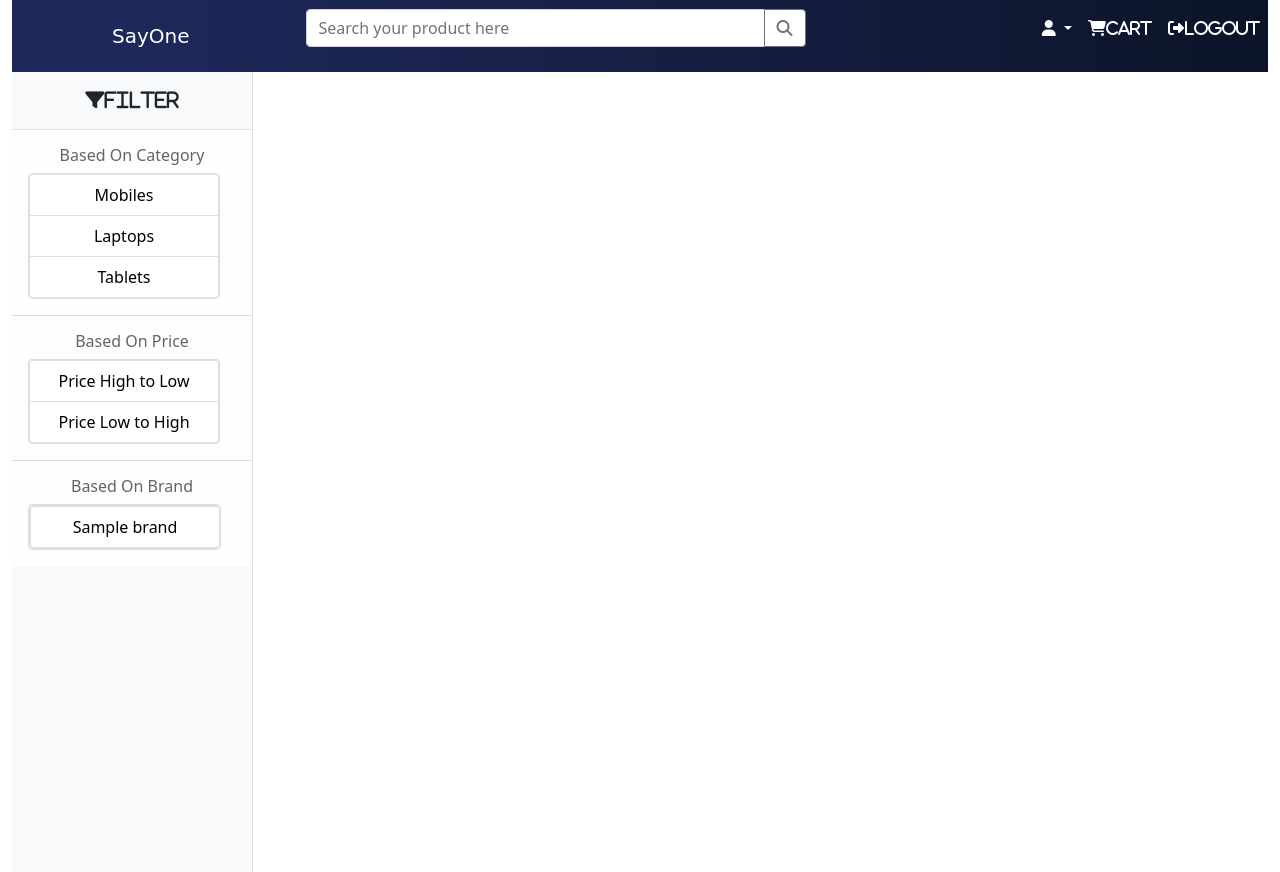
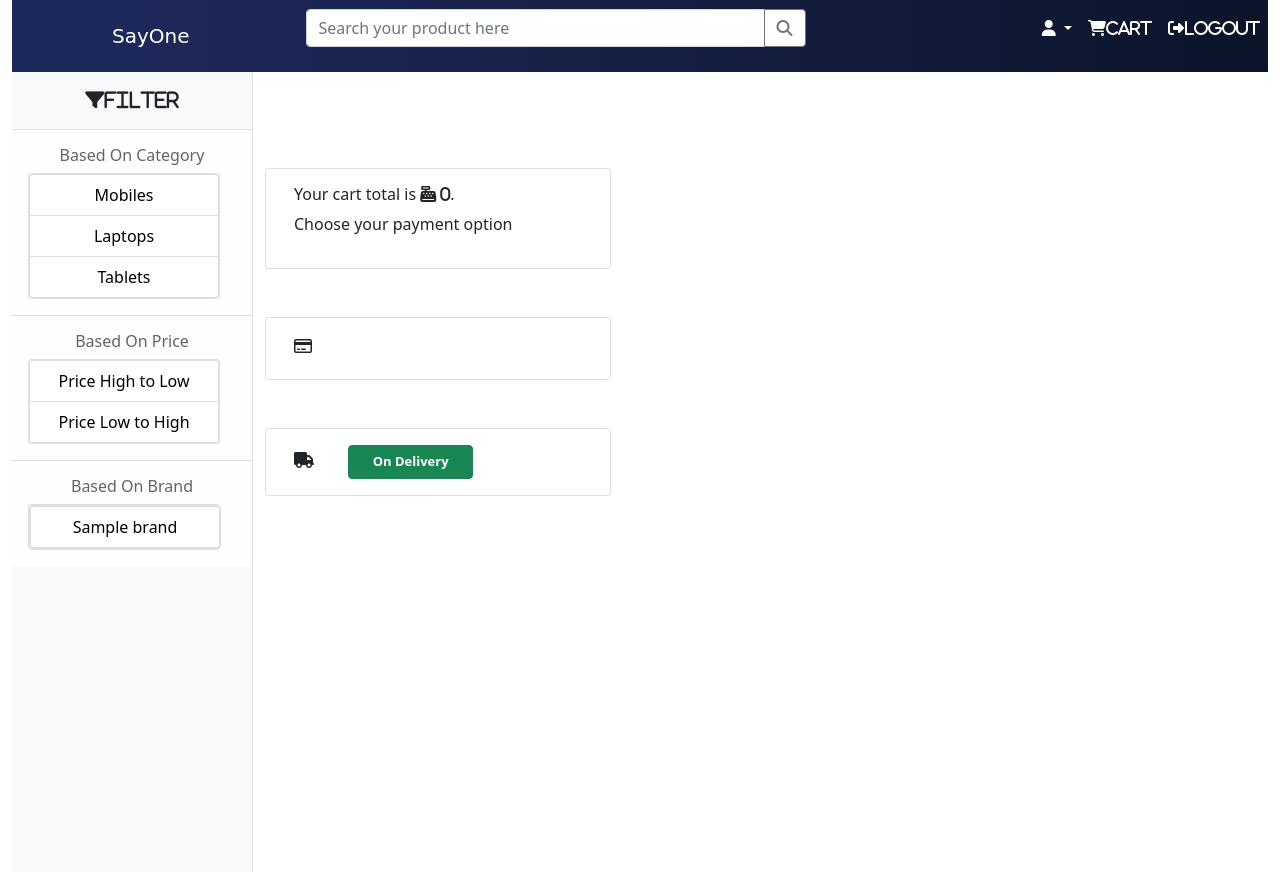
Before and after one commit to VrindhaAravind/ElectronicStore, a Django app: page /customer/order/proceed in a window 1280 px wide. Run offline with Django 3.2, Linux system fonts and the light colour scheme; a user stored in the database is signed in; tables that the repository leaves empty hold one stand-in row (values such as "Sample post"); parts of the project's set-up code (start-up, migrations or seed data) failed here and were passed over; some libraries are stand-ins or nearby versions.

Commit message:
Update stripe.html

```diff
--- a/electronicstore/customer/templates/stripe.html
+++ b/electronicstore/customer/templates/stripe.html
@@ -4,10 +4,9 @@
     <div class="col-4"></div>
     <div class="col-4">
         <div class="row mt-5">
-            {% for price,value in total.items%}
             <div class="card mt-5">
                 <div class="card-body">
-                    <h6>Your cart total is  <i class="fas fa-cash-register">  {{value}} </i>.</h6>
+                    <h6>Your cart total is  <i class="fas fa-cash-register">  {{total}} </i>.</h6>
                     <p>Choose your payment option  </p>
                 </div>
             </div>
@@ -20,7 +19,7 @@
                                 data-key="{{key}}"
                                 data-currency="INR"
                                 data-description="Payment Gateway"
-                                data-amount="{{value}}"
+                                data-amount={{amount}}
                                 data-locale="auto"></script>
                     </form>
                 </div>
@@ -28,10 +27,9 @@
             <div class="card mt-5">
                 <div class="card-body">
                     <i class="fas fa-truck" style="width:50px; height:25px;"></i>
-                    <a class="btn btn-success" href="{%url 'payment'%}" style="width:125px; font-size:small;"><b>On Delivery</b></a>
+                    <a class="btn btn-success" href="{%url 'cod'%}" style="width:125px; font-size:small;"><b>On Delivery</b></a>
                 </div>
             </div>
-            {%endfor%}
         </div>
         <div class="col-4"></div>
     </div>
```
